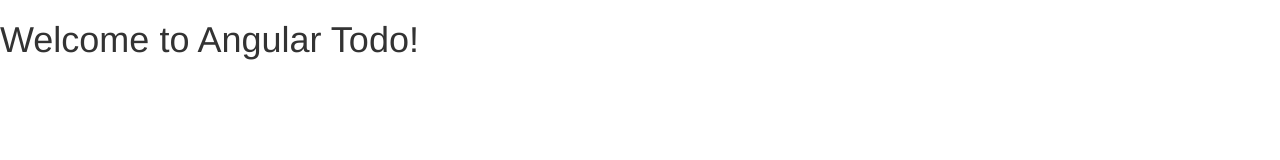
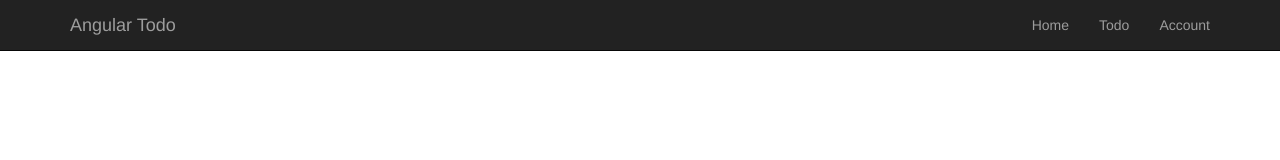
Before and after one commit to davidruppe/angular-todo, a website: page index.html in a window 1280 px wide. Drawn offline with nearby package versions, Linux system fonts and the light colour scheme.

Commit message:
updated index

```diff
--- a/index.html
+++ b/index.html
@@ -1,13 +1,35 @@
 <!DOCTYPE html>
-<html>
+<html ng-app='TodoApp'>
 <head>
+    <base href="/"> <!-- needed for Angular HTML 5 mode -->
     <title>Angular Todo</title>
-    <base href="/"> <!-- needed for Angular HTML5 mode -->
     <link rel="stylesheet" type="text/css" href="bower_components/bootstrap/dist/css/bootstrap.css">
     <script type="text/javascript" src="bower_components/angular/angular.js"></script>
     <script type="text/javascript" src="bower_components/angular-route/angular-route.js"></script>
+    <style type="text/css">
+        body {
+            padding-top: 70px;
+        }
+    </style>
 </head>
 <body>
-    <h1>Welcome to Angular Todo!</h1>
+    <nav class="navbar navbar-inverse navbar-fixed-top">
+        <div class="container">
+            <div class="navbar-header">
+                <a class="navbar-brand" href="/">Angular Todo</a>
+            </div>
+            <ul class="nav navbar-nav navbar-right">
+                <li><a href="/">Home</a></li>
+                <li><a href="/todo">Todo</a></li>
+                <li><a href="/accounts/register">Account</a></li>
+            </ul>
+        </div>
+    </nav>
+    <div ng-view>
+
+    </div>
+<script src='js/app.js'></script>
+<script src='js/controller.js'></script>
+<script src='js/service.js'></script>
 </body>
 </html>
```
